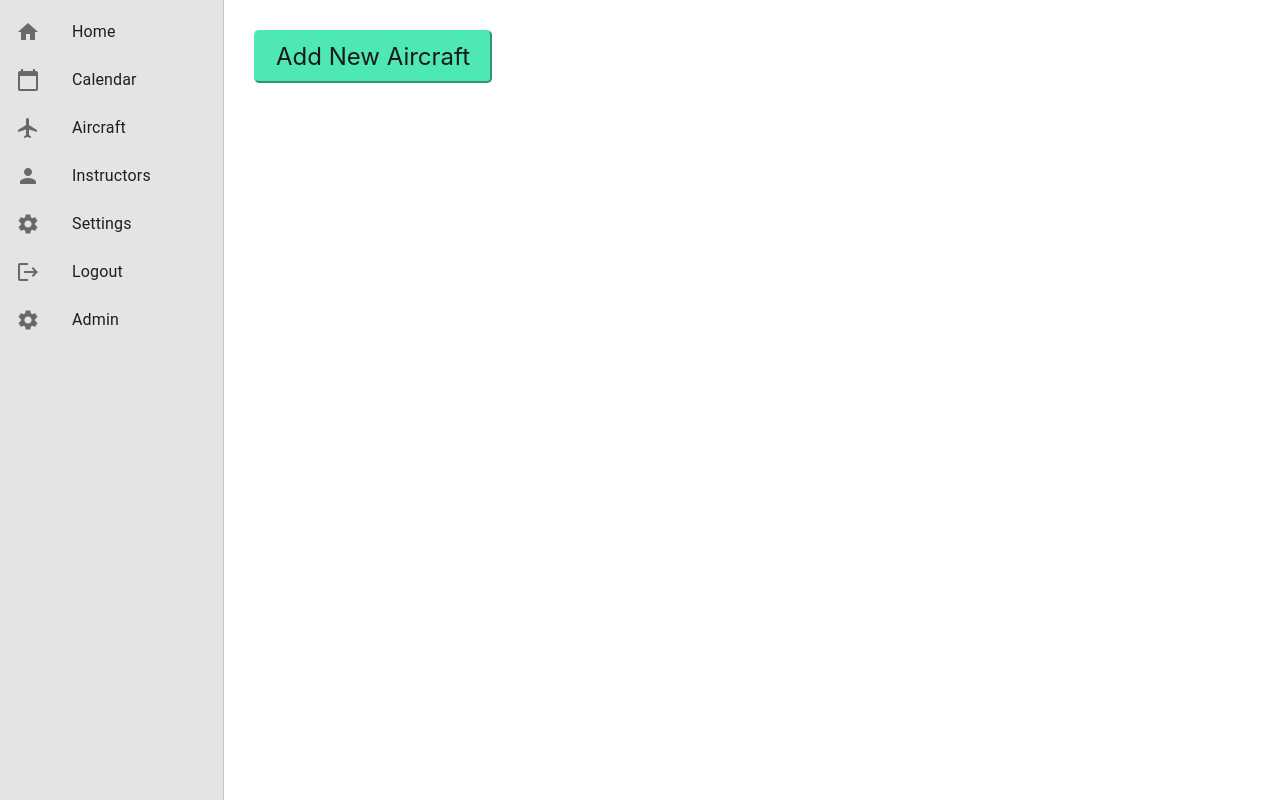
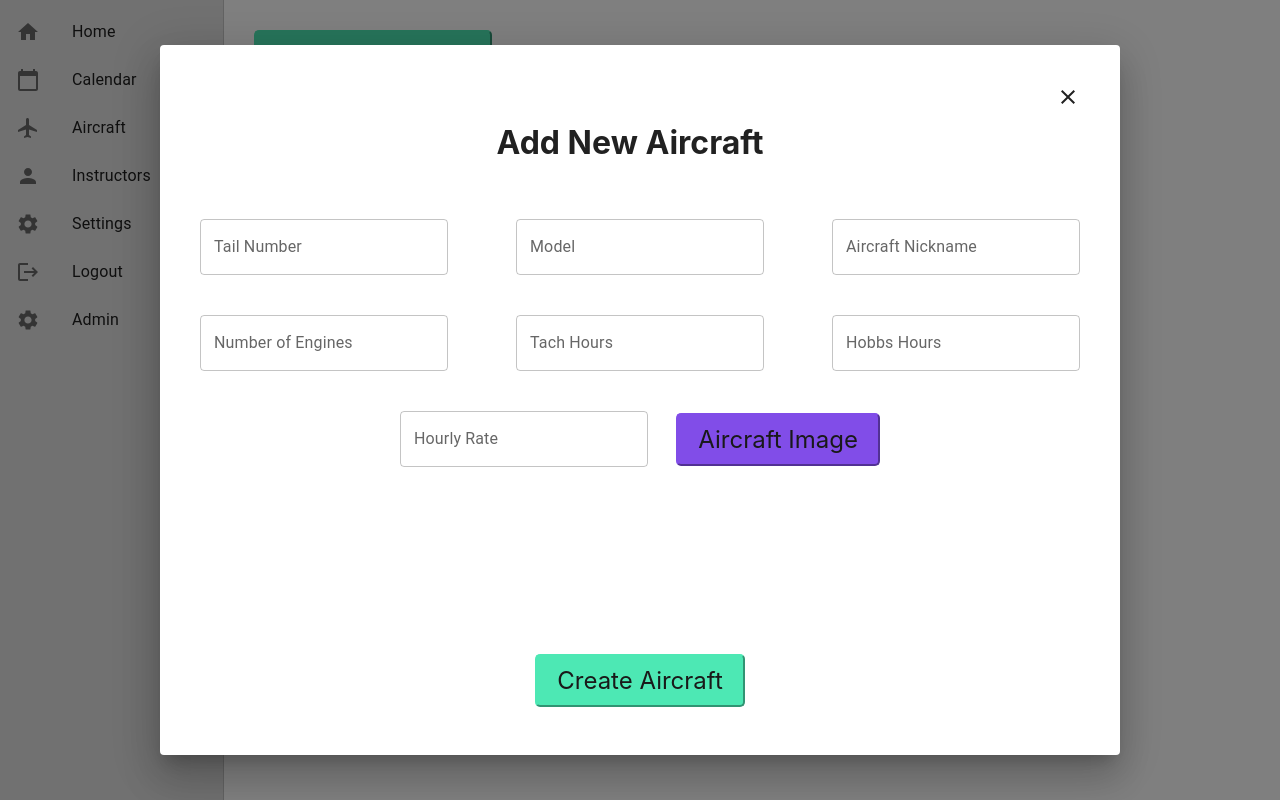
Before and after one commit to jaspersuiter/SkyChart-Frontend, a React (Create React App) app: page /admin in a window 1280 px wide. Both pictures are taken after a click on the button "Add New Aircraft". Built offline with nearby package versions, Linux system fonts and the light colour scheme.

Commit message:
added in the Add new Aircraft popup as well as all the appropriate accompening css. NOTE this is not very well done, and will probabley need to be fixed in the future.

```diff
--- /dev/null
+++ b/src/Admin/AddNewAircraft.css
@@ -0,0 +1,71 @@
+.mainContent{
+    display: flex;
+    padding: 4% 2%;
+    flex-direction: column;
+    align-items: flex-start;
+    gap: 10px;
+}
+
+.top-title{
+    display: flex;
+    height: 134px;
+    align-items: center;
+    gap: 10px;
+    flex-shrink: 0;
+    align-self: stretch;
+}
+
+.boxframe{
+    display: flex;
+    padding: 10px;
+    justify-content: flex-end;
+    align-items: flex-start;
+    gap: 10px;
+    flex: 1 0 0;
+    align-self: stretch;
+}
+
+.space-filler{
+    flex: 1 0 0;
+    align-self: stretch;
+}
+
+.maindropdowncontent{
+    display: flex;
+    padding: 10px;
+    flex-direction: column;
+    align-items: flex-start;
+    gap: 40px;
+    flex: 1 0 0;
+    align-self: stretch;
+}
+
+.threewide{
+    display: flex;
+    justify-content: space-between;
+    align-items: flex-start;
+    align-self: stretch;
+}
+
+.twowide{
+    display: flex;
+    padding: 0px 200px;
+    justify-content: space-between;
+    align-items: center;
+    align-self: stretch;
+}
+
+.spacertwo{
+    width: 100%;
+    height: 175px;
+}
+
+.confirmationbottom{
+    display: flex;
+    padding: 2px 0px;
+    flex-direction: column;
+    justify-content: center;
+    align-items: center;
+    gap: 10px;
+    align-self: stretch;
+}
--- /dev/null
+++ b/src/Admin/AddNewAircraft.tsx
@@ -0,0 +1,108 @@
+import { Dialog } from '@mui/material';
+import CloseIcon from '@mui/icons-material/Close';
+import TextField from '@mui/material/TextField';
+import './AddNewAircraft.css'
+import PrimaryButton from '../Buttons/PrimaryButton';
+import { useState } from 'react';
+import SecondaryButton from '../Buttons/SecondaryButton';
+
+export interface AddNewAircraftProp {
+    open: boolean;
+    onClose: () => void;
+  }
+function AddNewAircraft(props: AddNewAircraftProp){
+    const {open, onClose } = props;
+
+    const [tailNumber, setTailNumber] = useState('');
+    const [model, setModel] = useState('');
+    const [aircraftNickname, setAircraftNickname] = useState('');
+    const [numEngines, setNumEngines] = useState('');
+    const [tachHours, settachHours] = useState('');
+    const [hobbsHours, setHobbsHours] = useState('');
+    const [hourlyRate, setHourlyRate] = useState('');
+
+    const handleClose = () => {
+        onClose();
+      };
+
+      return (
+            <Dialog onClose={handleClose} open={open} sx={{
+                "& .MuiDialog-container": {
+                  "& .MuiPaper-root": {
+                    width: "100%",
+                    maxWidth: "900px",
+                    height: "100%",
+                    maxHeight: "650px",
+                    padding: "30px"
+                  },
+                },
+              }} >
+                <div className='maincontent'>
+                    <div className='top-title'>
+                        <div className='space-filler'></div>
+                        <h1>Add New Aircraft</h1>
+                        <div className='boxframe'><CloseIcon onClick={handleClose}/></div>
+                    </div>
+
+                    <div className='maindropdowncontent'>
+                        <div className='threewide'>
+                            <TextField id="Tail Number"
+                            label="Tail Number"
+                            value={tailNumber}
+                            onChange={(event) => {setTailNumber(event.target.value)}}/>
+
+
+                            <TextField id="Model"
+                            label="Model"
+                            value={model}
+                            onChange={(event) => {setModel(event.target.value)}}/>
+
+
+                            <TextField id="Aircraft Nickname"
+                            label="Aircraft Nickname"
+                            value={aircraftNickname}
+                            onChange={(event) => {setAircraftNickname(event.target.value)}}/>
+                        </div>
+                        <div className='threewide'>
+                            <TextField id="Number of Engines"
+                            label="Number of Engines"
+                            value={numEngines}
+                            onChange={(event) => {setNumEngines(event.target.value)}}/>
+
+
+                            <TextField id="Tach hours"
+                            label="Tach Hours"
+                            value={tachHours}
+                            onChange={(event) => {settachHours(event.target.value)}}/>
+
+
+                            <TextField id="Hobbs Hours"
+                            label="Hobbs Hours"
+                            value={hobbsHours}
+                            onChange={(event) => {setHobbsHours(event.target.value)}}/>
+                        </div>
+                        <div className='twowide'>
+                            <TextField id="Hourly Rate"
+                            label="Hourly Rate"
+                            value={hourlyRate}
+                            onChange={(event) => {setHourlyRate(event.target.value)}}/>
+
+                            <SecondaryButton text="Aircraft Image"/>
+                        </div>
+                    </div>
+
+                    <div className='spacertwo'>
+
+                    </div>
+
+                    <div className='confirmationbottom'>
+                        <PrimaryButton text="Create Aircraft"/>
+                    </div>
+                </div>
+
+
+            </Dialog>
+    );
+
+}
+export default AddNewAircraft
--- a/src/Admin/Admin.tsx
+++ b/src/Admin/Admin.tsx
@@ -1,8 +1,20 @@
 import PrimaryButton from "../Buttons/PrimaryButton";
 import StaticSidebar from "../Sidebar/Sidebar";
+import AddNewAircraft from "./AddNewAircraft";
+import React from 'react';
 import './Admin.css'
 
 function Admin() {
+
+    const [open, setOpenAddAircraft] = React.useState(false);
+
+    const handleClickOpenAddAircraft = () => {
+        setOpenAddAircraft(true);
+    };
+
+    const handleCloseAddAircraft = () => {
+        setOpenAddAircraft(false);
+    };
 
 
     return(
@@ -10,7 +22,12 @@ function Admin() {
         <div className="mainpage">
             <StaticSidebar/>
             <div className="main-content">
-                <PrimaryButton text="Add New Aircraft"/>
+                <PrimaryButton text="Add New Aircraft" onClick={handleClickOpenAddAircraft}/>
+
+                <AddNewAircraft
+                    open={open}
+                    onClose={handleCloseAddAircraft}
+                />
             </div>
         </div>
     );
```
